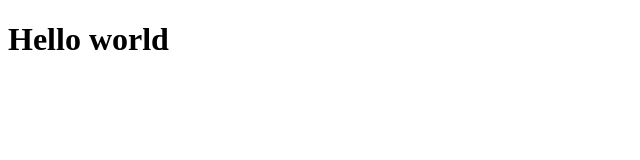
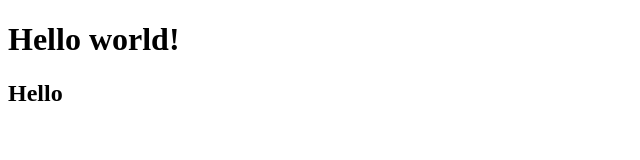
Before and after one commit to Anastasiia987/project, a plain HTML site: page index.html in a window 1280 px wide. Shown: the whole page, without its empty margins (0-640 px from the left). Drawn offline with Linux system fonts and the light colour scheme.

Commit message:
index.html mod

```diff
--- a/index.html
+++ b/index.html
@@ -7,6 +7,7 @@
     <link rel="stylesheet" href="style.css" />
   </head>
   <body>
-    <h1>Hello world</h1>
+    <h1>Hello world!</h1>
+    <h2>Hello</h2>
   </body>
 </html>
```
